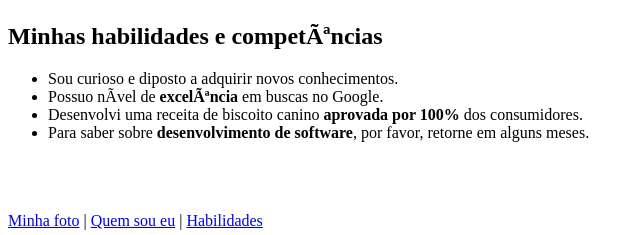
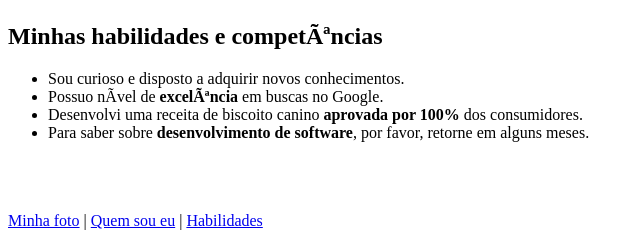
Before and after one commit to devtrybe/devtrybe.github.io, a plain HTML site: page index.html in a window 1280 px wide. Shown: the part 770-1005 px from the top of the page, 0-640 px from the left. Drawn offline with Linux system fonts and the light colour scheme.

Commit message:
C10 - spell check

```diff
--- a/index.html
+++ b/index.html
@@ -24,7 +24,7 @@
         <br>
         <h2 id="habilidades">Minhas habilidades e competências</h2>
         <ul>
-            <li>Sou curioso e diposto a adquirir novos conhecimentos.</li>
+            <li>Sou curioso e disposto a adquirir novos conhecimentos.</li>
             <li>Possuo nível de <strong>excelência</strong> em buscas no Google.</li>
             <li>Desenvolvi uma receita de biscoito canino <strong>aprovada por 100%</strong> dos consumidores.</li>
             <li>Para saber sobre <strong>desenvolvimento de software</strong>, por favor, retorne em alguns meses.</li>
```
